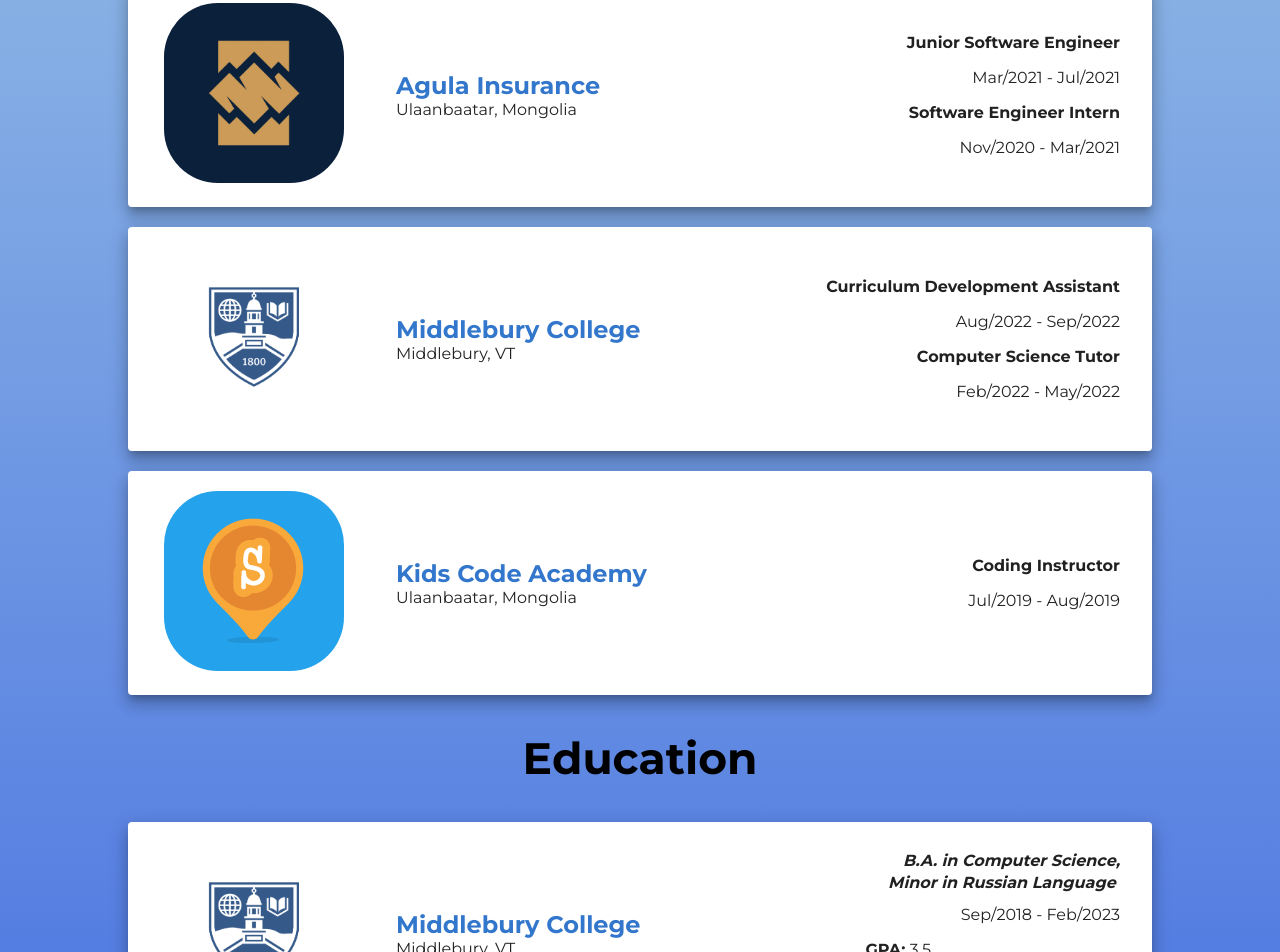
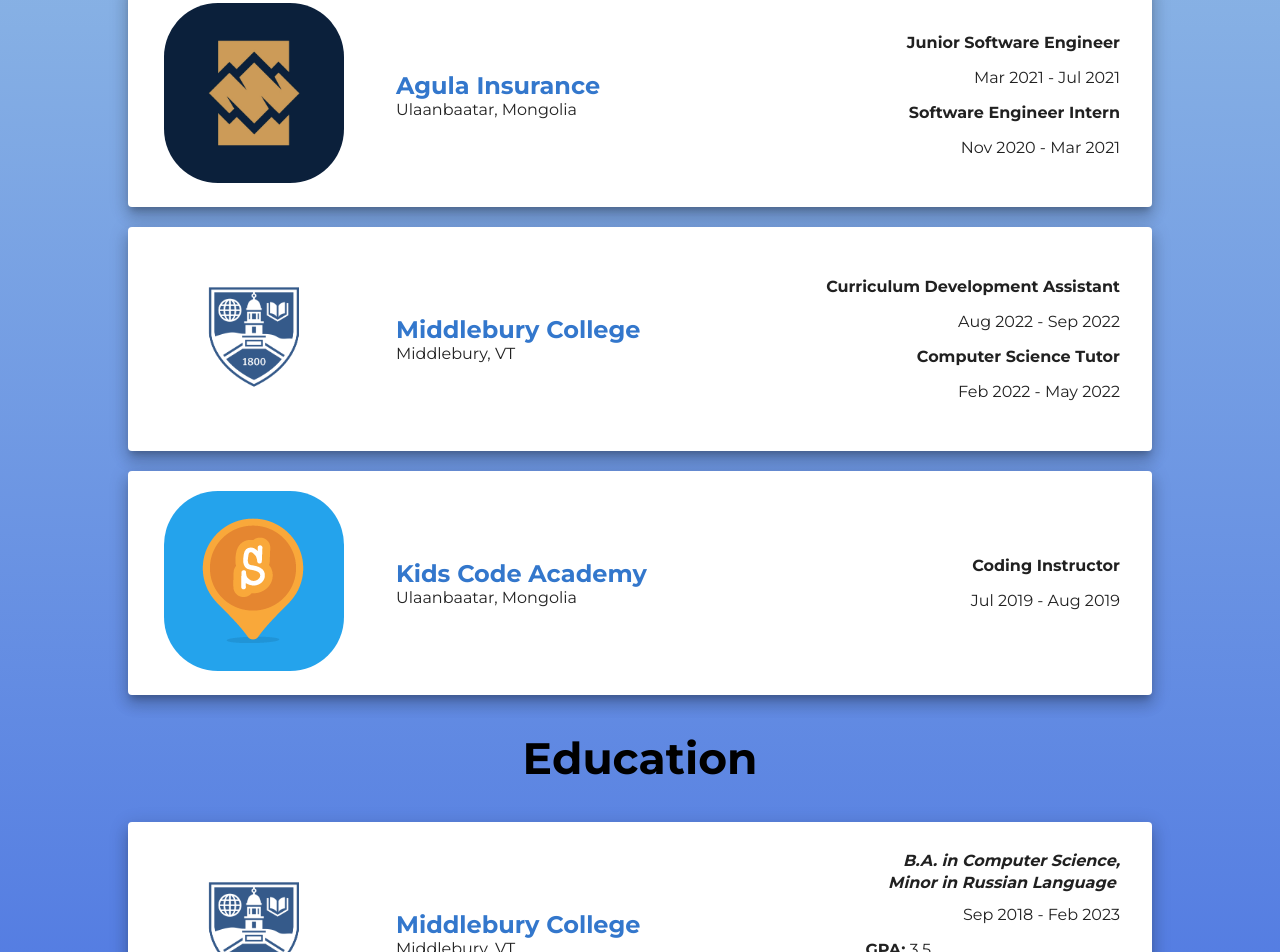
Before and after one commit to adanzan/adanzan.github.io, a React (Create React App) app: page / in a window 1280 px wide. Shown: the part 740-1692 px from the top of the page. Built offline with nearby package versions, Linux system fonts and the light colour scheme.

Commit message:
Changed date formatting

```diff
--- a/src/components/Education.js
+++ b/src/components/Education.js
@@ -18,7 +18,7 @@
             <EducationSnippet name='Middlebury College'
                                 degree={`B.A. in Computer Science,
                                          \n     Minor in Russian Language`}
-                                dateRange='Sep/2018 - Feb/2023'
+                                dateRange='Sep 2018 - Feb 2023'
                                 location='Middlebury, VT'
                                 logo={middleburyLogo}
                                 link='https://www.middlebury.edu/'
@@ -26,7 +26,7 @@
                                 achievements={middleburyAchievements}/>
             <EducationSnippet name='Orchlon International School'
                                 degree='High School Diploma'
-                                dateRange="Sep/2006 - May/2018"
+                                dateRange="Sep 2006 - May 2018"
                                 location="Ulaanbaatar, Mongolia"
                                 logo={orchlonLogo}
                                 link='https://orchlon.mn/en/'
--- a/src/resources/workData.json
+++ b/src/resources/workData.json
@@ -6,14 +6,14 @@
         "positions": [
             {
                 "name": "Junior Software Engineer",
-                "dateRange": "Mar/2021 - Jul/2021",
+                "dateRange": "Mar 2021 - Jul 2021",
                 "technologiesUsed": ["Python", "Odoo", "Git", "GitHub"],
                 "description": "When I was nearing the end of my internship and my Winter term, I was offered the opportunity to continue my career at Agula Insurance as a Junior Software Engineer. I accepted, and I took the Spring semester off at Middlebury to further my understanding of Python and ERP/CRM development."
             },
             {
                 "name": "Software Engineer Intern",
                 "technologiesUsed": ["Python", "Odoo", "Git", "GitHub"],
-                "dateRange": "Nov/2020 - Mar/2021",
+                "dateRange": "Nov 2020 - Mar 2021",
                 "description": "I accepted the position of Software Engineering Intern at Agula Insurance while I was in Mongolia, due to the pandemic. While it was only a startup when I joined, Agula Insurance is now one of the top insurance agencies in Mongolia. I've had the incredible opportunity to grow with the company and I am grateful to my teammates, who accepted me with open arms."
             }
         ]
@@ -25,13 +25,13 @@
         "positions": [
             {
                 "name": "Curriculum Development Assistant",
-                "dateRange": "Aug/2022 - Sep/2022",
+                "dateRange": "Aug 2022 - Sep 2022",
                 "technologiesUsed": ["Python", "NetLogo", "HTML"],
                 "description": "Working with Professor Dickerson at Middlebury College, we created an introductory Python, HTML and Netlogo curriculum. The course was taught by Professor Dickerson to students at Port Alsworth, Alaska.\n\n My time as a curriculum development assistant helped me to understand what we can do to teach, and learn effectively."
             },
             {
                 "name": "Computer Science Tutor",
-                "dateRange": "Feb/2022 - May/2022",
+                "dateRange": "Feb 2022 - May 2022",
                 "technologiesUsed": ["NetLogo"],
                 "description": "After taking an elective course in computer science, I was selected to tutor the upcoming class. In my position, I helped students develop their own projects, offering insight on syntax, as well as design principles.\n\n I learned to talk someone through a concept they have a misunderstanding of."
             }
@@ -44,7 +44,7 @@
         "positions": [
             {
                 "name": "Coding Instructor",
-                "dateRange": ["Jul/2019 - Aug/2019"],
+                "dateRange": ["Jul 2019 - Aug 2019"],
                 "technologiesUsed": ["Scratch"],
                 "description": "After my first year at Middlebury College, I worked at Kids Code Academy to teach an introductory summer bootcamp on programming. I and my team worked with primary and middle school students and helped them create their own games by the end of the course.\n\n I learned to teach, and to communicate within a team."
             }
```
